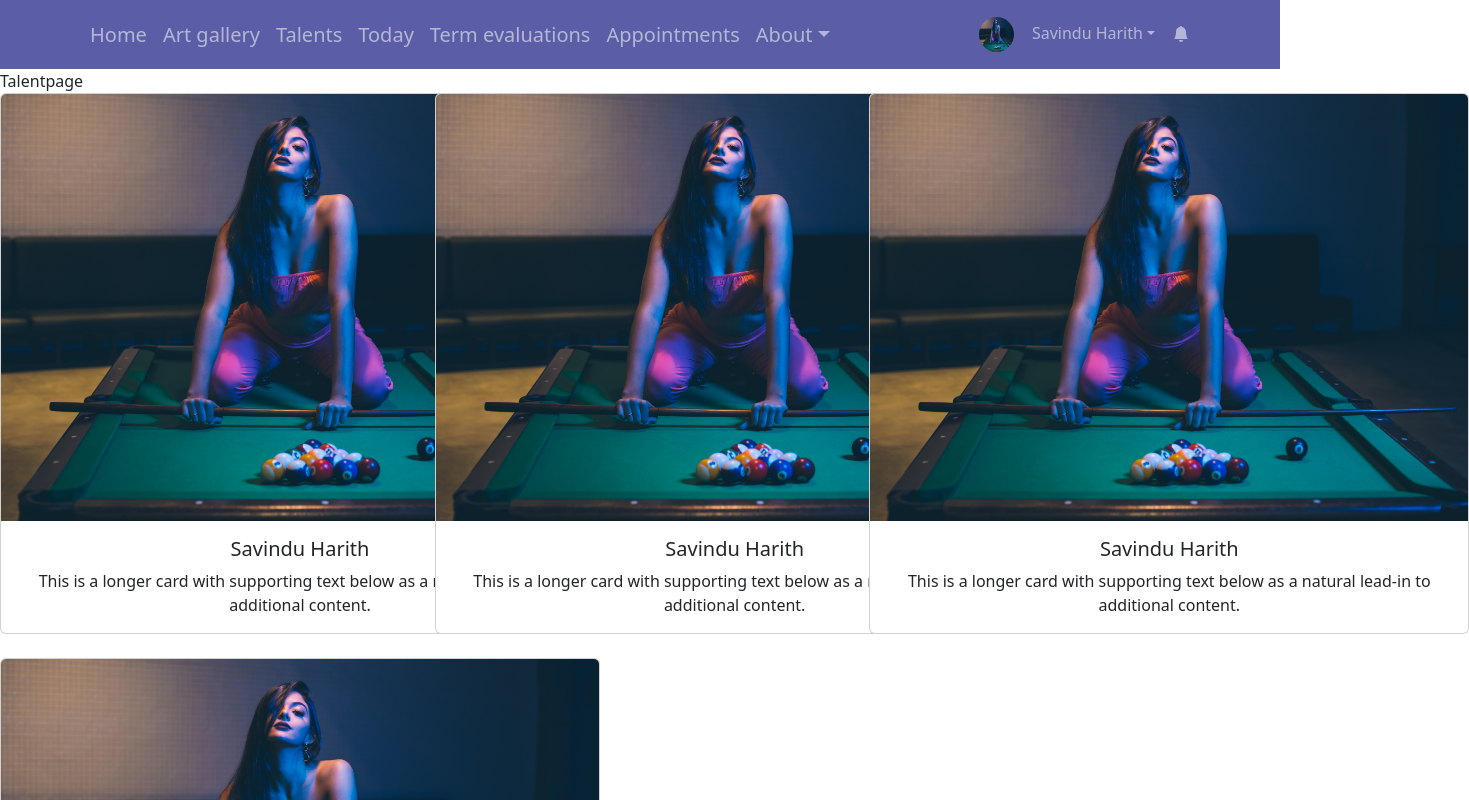
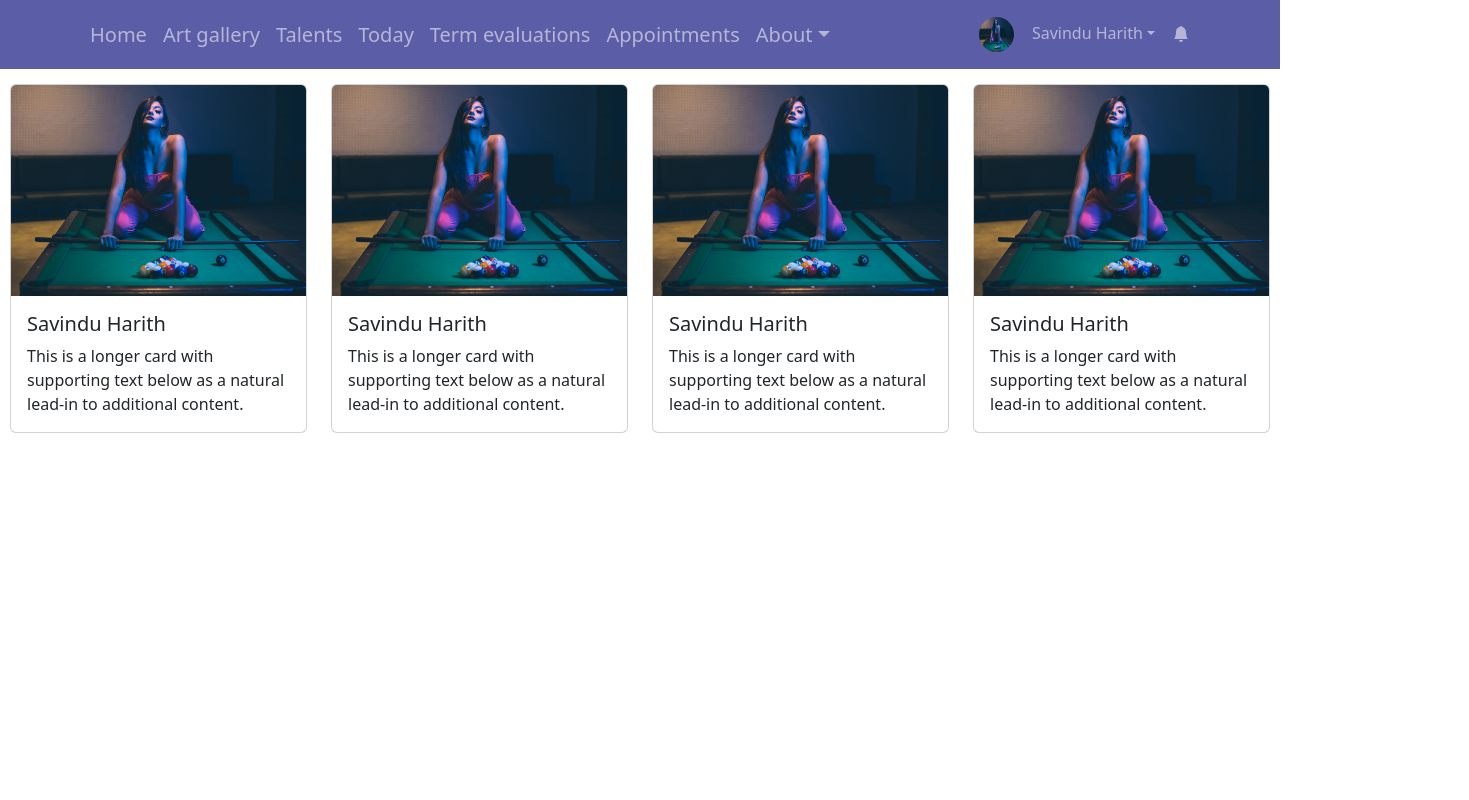
Before and after one commit to shiran2019/Student, a React (Create React App) app: page /talent-page in a window 1280 px wide. Shown: the top 800 px of the page, 1469 px wide, since content can reach past the window. Built offline with nearby package versions, Linux system fonts and the light colour scheme.

Commit message:
edit talent page

```diff
--- a/package.json
+++ b/package.json
@@ -17,6 +17,7 @@
     "react": "^18.2.0",
     "react-bootstrap": "^2.7.4",
     "react-dom": "^18.2.0",
+    "react-loading-skeleton": "^3.3.1",
     "react-router-dom": "^6.11.2",
     "react-scripts": "5.0.1",
     "styled-components": "^5.3.10",
--- /dev/null
+++ b/src/components/Skltn.jsx
@@ -0,0 +1,11 @@
+import React from 'react'
+import Skeleton from 'react-loading-skeleton'
+import 'react-loading-skeleton/dist/skeleton.css'
+
+export default function Skltn() {
+  return (
+    <div>
+        <Skeleton count={5}/>
+    </div>
+  )
+}
--- a/src/components/Talntcard.jsx
+++ b/src/components/Talntcard.jsx
@@ -2,18 +2,18 @@ import Card from 'react-bootstrap/Card';
 import Col from 'react-bootstrap/Col';
 import Row from 'react-bootstrap/Row';
 import pr from '../images/pr.jpg'
+import Skltn from './Skltn';
 
 
 function TlntGrd() {
   return (
 
-    <center>
-    <Row xs={1} md={2} lg={3} className="g-4">
 
+    <Row style={{padding:"15px 10px"}}>
       {Array.from({ length: 4 }).map((_, idx) => (
-        <Col key={idx}>
-          <Card style = {{width:"600px" }} >
-           <center><Card.Img  variant="top" src={pr} /></center>
+        <Col key={idx} xs={12} md={6} lg={3} >
+          <Card >
+           <Card.Img  variant="top" src={pr} />
             <Card.Body>
               <Card.Title>Savindu Harith</Card.Title>
               <Card.Text>
@@ -25,7 +25,7 @@ function TlntGrd() {
         </Col>
       ))}
     </Row>
-    </center>
+
   );
 }
 
--- a/src/pages/Talentpage.jsx
+++ b/src/pages/Talentpage.jsx
@@ -4,7 +4,6 @@ import TlntGrd from '../components/Talntcard'
 export default function Talentpage() {
   return (
     <>
-    <div>Talentpage</div>
     <div><TlntGrd/></div>
     </>
   )
```
Also changed, not shown: 1 other file (tests, documents, lock files or other folders).
